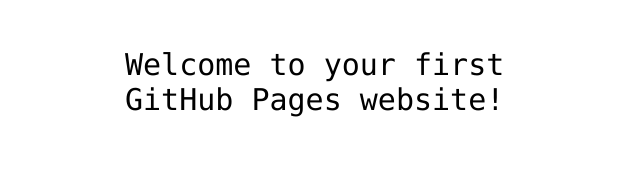
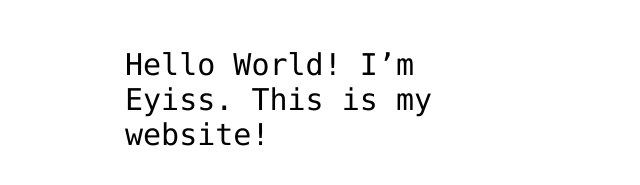
Before and after one commit to Eyiss/Eyiss.github.io, a plain HTML site: page index.html in a window 1280 px wide. Shown: the part 341-526 px from the top of the page, without its empty margins (315-955 px from the left). Drawn offline with Linux system fonts and the light colour scheme.

Commit message:
Update index.html
Add my introduction

```diff
--- a/index.html
+++ b/index.html
@@ -12,7 +12,7 @@
 <img src="https://octodex.github.com/images/daftpunktocat-thomas.gif" id="octocat" alt="octocat-gif" />
 
 <!-- Change this code here by copy and pasting your template on line 15 -->
-<p>Welcome to your first GitHub Pages website!</p>
+<p>Hello World! I’m Eyiss. This is my website!</p>
 
 </body>
 </html>
```
